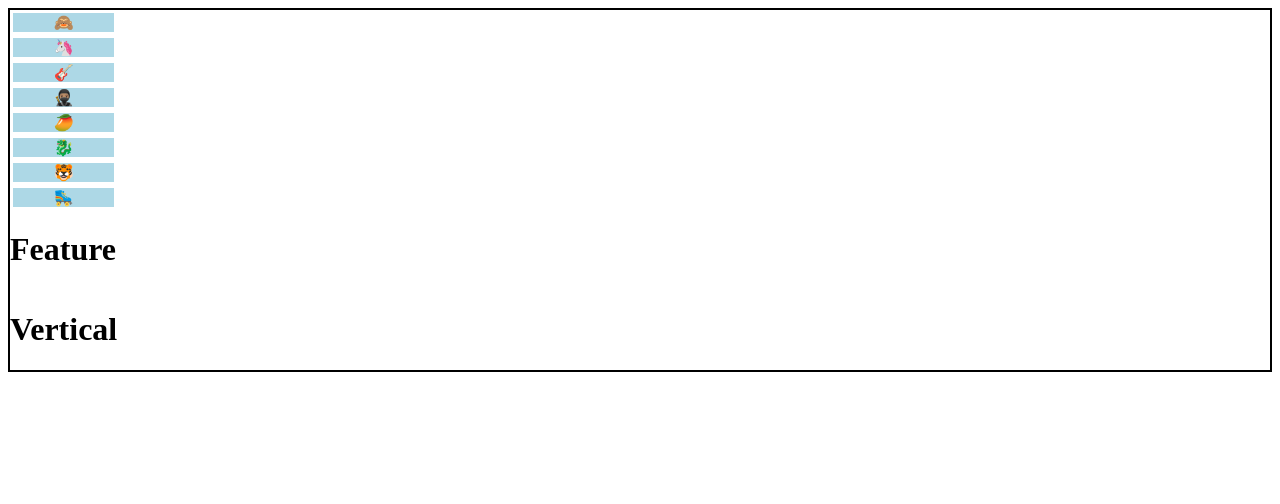
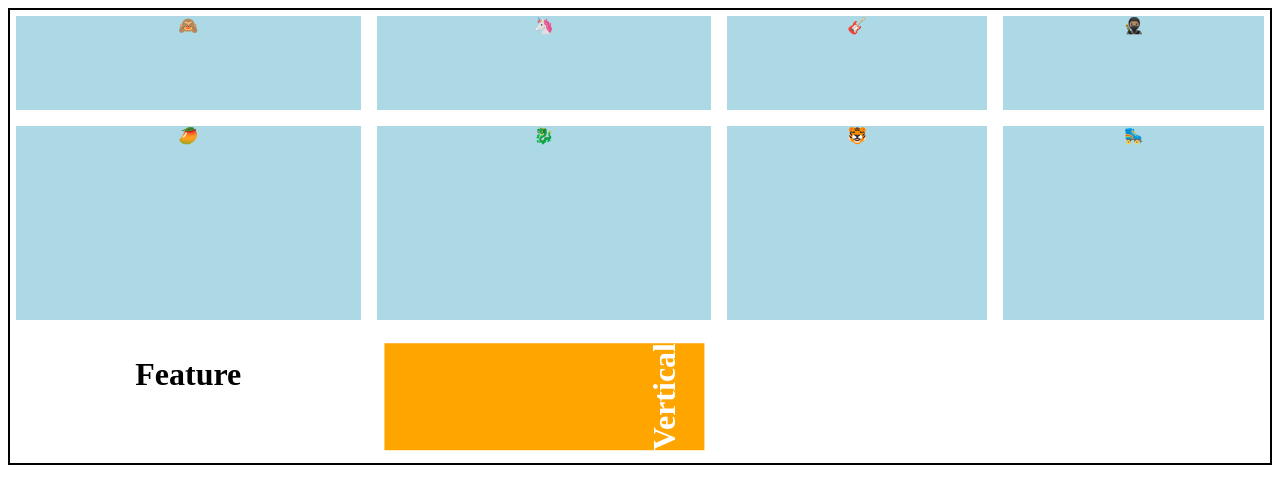
Before and after one commit to laurahall93/temlate-css-grid-practice, a plain HTML site: page index.html in a window 1280 px wide. Drawn offline with Linux system fonts and the light colour scheme.

Commit message:
vertical bock

```diff
--- a/style.css
+++ b/style.css
@@ -3,12 +3,40 @@ body{
 }
 
 .mainGrid{
-    display:inline-grid;
+    display:grid;
+    grid-template-columns: auto auto auto auto;
+    grid-template-rows: 100px 200px;
+    grid-gap: 10px;
+    padding: 3px;
+
+
 
 }
 .cell{
+
     display: inline;
     text-align: center;
     background-color: lightblue;
     margin: 3px;
 }
+
+.featureBlock{
+ padding: 2px;
+ text-align: center;
+ justify-content: center;
+
+}
+
+
+.verticalBlock{
+    writing-mode: vertical-lr;
+    transform: rotateZ(180deg);
+    display: inline;
+    text-align: center;
+    justify-content: center;
+    color: white;
+    background-color: orange;
+    margin: 10px;
+    vertical-align: middle;
+    /* text-orientation: upright; */
+}
```
